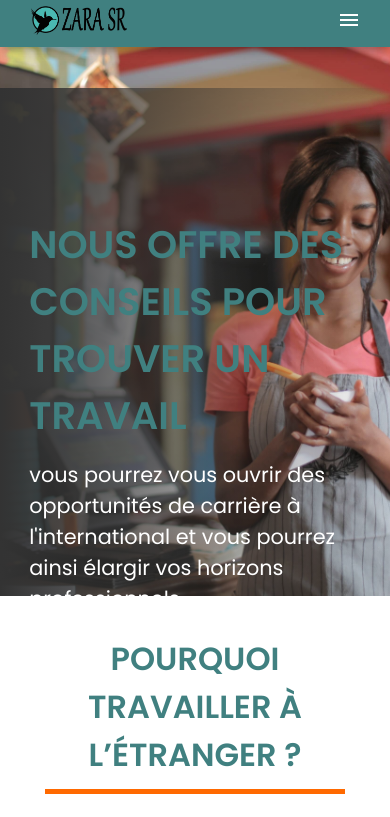
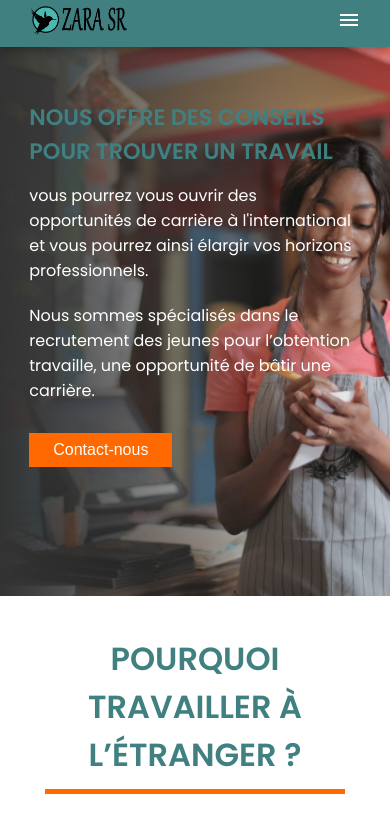
Before and after one commit to Brokewala/zarasr, a React (Create React App) app: page /find-job in a window 390 px wide. Shown: the top 817 px of the page. Built offline with nearby package versions, Linux system fonts and the light colour scheme; the HTML template or start-up script is replaced by a standard one.

Commit message:
aboute last 23

```diff
--- a/src/Components/Travel/BannerTravel/BannerTravel.css
+++ b/src/Components/Travel/BannerTravel/BannerTravel.css
@@ -1,19 +1,24 @@
-#BannerTravel{
-    padding-top: 4.5em;
+#BannerTravel {
     height: 580px;
 }
-.BannerTravel_container{
+
+.BannerTravel_container {
     background: linear-gradient(90deg, #333, transparent);
     height: 100%;
-    padding-top: 3%;
+    padding-top: 10%;
+    display: flex;
+    align-items: center;
 }
+
 .BannerTravel-container {
     width: 85%;
     margin: 0px auto;
+    padding-top: 12%;
     padding-bottom: 2%;
     display: grid;
     grid-template-columns: 600px 1fr;
     align-items: center;
+    transform: translateY(-100px);
 
 }
 
@@ -27,7 +32,7 @@
 .BannerTravel-content-left p {
     font-size: 1.3em;
     margin-bottom: 20px;
-    color:white;
+    color: white;
 
 }
 
@@ -57,5 +62,56 @@
         display: none;
     }
 }
+
 @media screen and (max-width:990px) {
+    #BannerTravel {
+        padding-top: 0em;
+    }
+
+    .BannerTravel_container {
+        padding-top: 1%;
+    }
+
+    .BannerTravel-container {
+        padding-bottom: 2%;
+        padding-top: 10%;
+    }
+    .BannerTravel-content-right{
+        display: none;
+    }
+
+    .BannerTravel-content-left h1 {
+        font-size: 1.4em;
+    }
+
+    .BannerTravel-content-left p {
+        font-size: 1em;
+    }
+
+    .btn_BannerTravel {
+        font-size: 1em;
+        padding: 0.5em 1.5em;
+    }
 }
+
+@media screen and (max-width:769px) {
+    .BannerTravel-container {
+        transform: translateY(-40px);
+    }
+
+}
+
+@media screen and (max-width:320px) {
+    .BannerTravel-content-left h1 {
+        font-size: 1.5em;
+    }
+
+    .BannerTravel-content-left p {
+        font-size: 0.9em;
+    }
+
+    .BannerTravel-container {
+        padding-top: 17%;
+    }
+
+}
```
